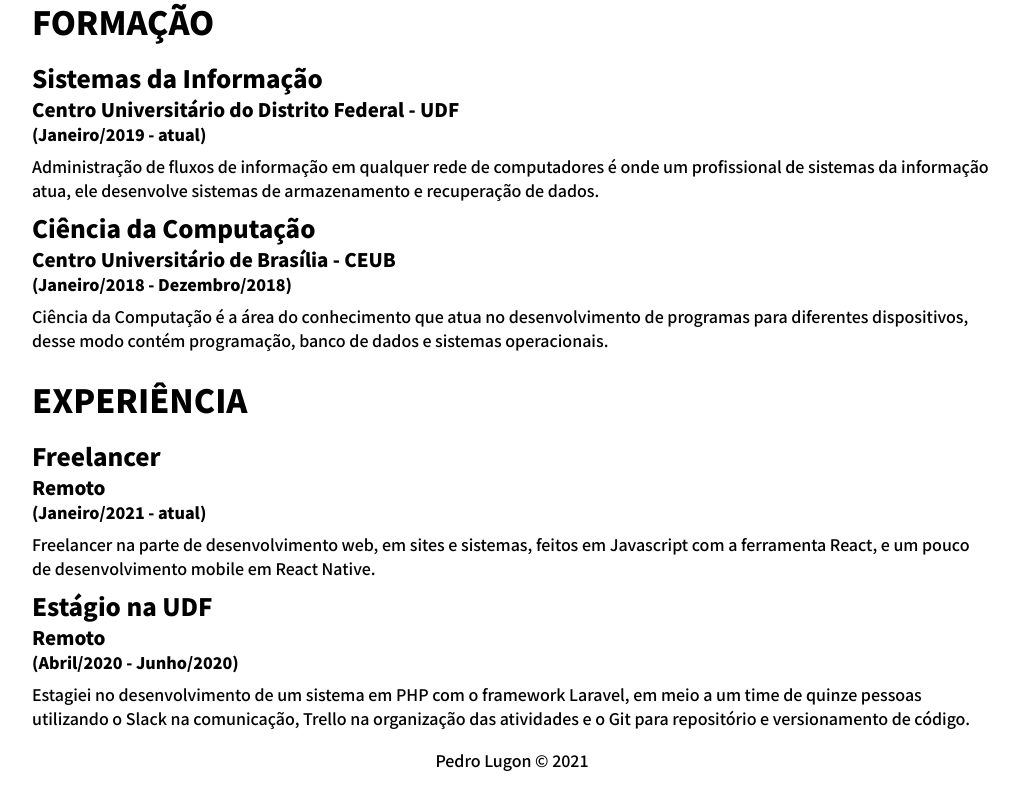
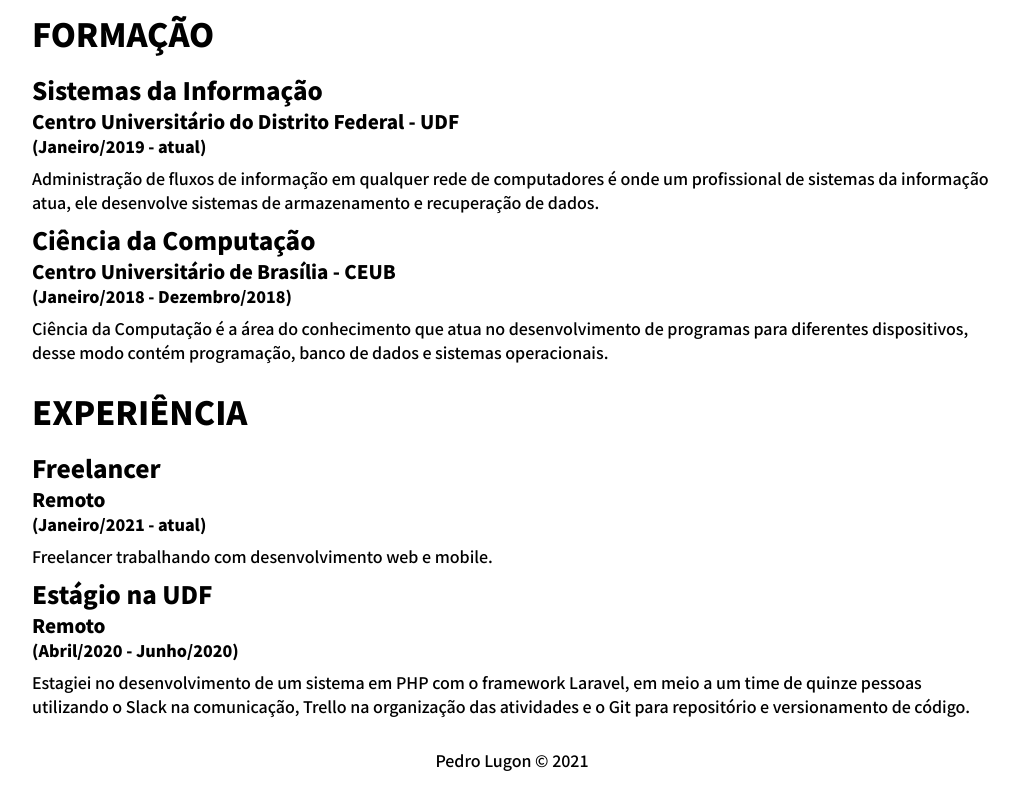
Before and after one commit to lugonpedro/lugon.dev, a React (Create React App) app: page / in a window 1280 px wide. Shown: the part 2200-3000 px from the top of the page, without its empty margins (248-1267 px from the left). Built offline with nearby package versions, Linux system fonts and the light colour scheme.

Commit message:
:bug: fixing freelancer description

```diff
--- a/src/components/organisms/SectionExperience.jsx
+++ b/src/components/organisms/SectionExperience.jsx
@@ -29,11 +29,7 @@ function SectionExperience() {
         <h2>Freelancer</h2>
         <h3>Remoto</h3>
         <h4>(Janeiro/2021 - atual)</h4>
-        <p>
-          Freelancer na parte de desenvolvimento web, em sites e sistemas,
-          feitos em Javascript com a ferramenta React, e um pouco de
-          desenvolvimento mobile em React Native.
-        </p>
+        <p>Freelancer trabalhando com desenvolvimento web e mobile.</p>
 
         <h2>Estágio na UDF</h2>
         <h3>Remoto</h3>
```
